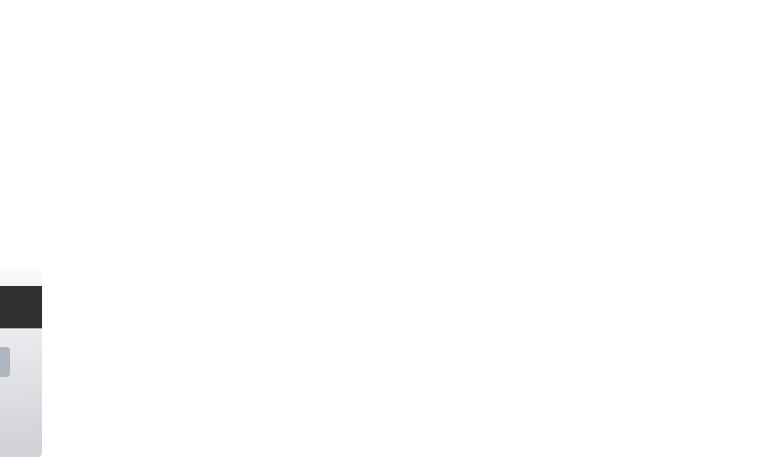
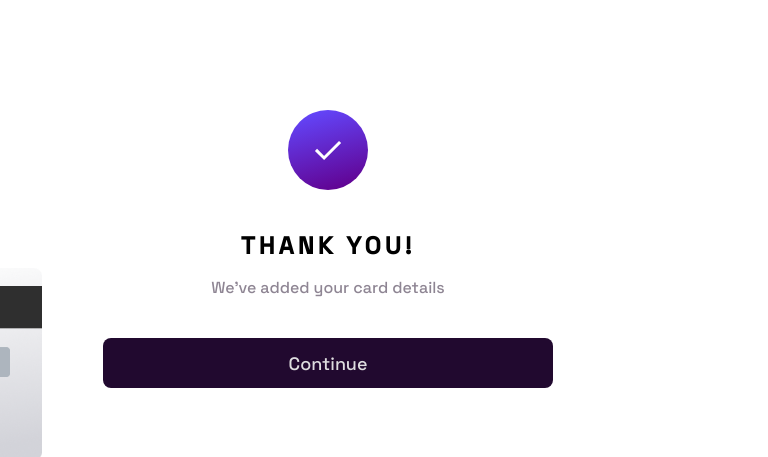
Before and after one commit to EseAlli/interactive-card-form, a plain HTML site: page index.html in a window 1280 px wide. Both pictures are taken after typing "Sample", "Sample", "Sample", "Sample", "Sample" into the empty fields and a click on the button "Confirm". Shown: the part 139-596 px from the top of the page, 512-1280 px from the left. Drawn offline with Linux system fonts and the light colour scheme.

Commit message:
implemented complete state

```diff
--- a/index.html
+++ b/index.html
@@ -32,7 +32,14 @@
               <div>
                 <img src="./images/card-logo.svg" alt="card-logo" />
                 <h3 class="card-no">0000 0000 0000 0000</h3>
-                <p class="card-holder">Jane Appleseed <span class="card-date"> <span class="mnth">00</span>/<span class="yr">00</span></p>
+                <p class="card-holder">
+                  Jane Appleseed
+                  <span class="card-date">
+                    <span class="mnth">00</span>/<span class="yr"
+                      >00</span
+                    ></span
+                  >
+                </p>
               </div>
             </div>
           </div>
@@ -74,7 +81,8 @@
           <button>Confirm</button>
         </form>
 
-        <div class="thank-you" style="display: none">
+        <div class="thank-you">
+          <img src="./images/icon-complete.svg" />
           <h1>Thank you!</h1>
           <p>We've added your card details</p>
           <button>Continue</button>
--- a/index.js
+++ b/index.js
@@ -11,6 +11,7 @@ const dateError = document.querySelector(".date small");
 const inputs = Array.from(document.querySelectorAll(".date-cvc input"));
 const formInputs = Array.from(document.querySelectorAll("input"));
 const date = document.querySelector(".card-date");
+const thank = document.querySelector(".thank-you");
 
 function checkValidity() {
   let pattern = /^(\(?\+?[0-9]*\)?)?[0-9_\- \(\)]*$/;
@@ -32,8 +33,8 @@ function checkValidity() {
       month.value === ""
     )
   ) {
-    console.log("hello");
     form.style.display = "none";
+    thank.style.display = "flex";
   }
 }
 
--- a/styles/style.scss
+++ b/styles/style.scss
@@ -185,6 +185,7 @@ button {
   margin: 1.5rem 0;
   font-weight: 500;
   font-family: "Space Grotesk", sans-serif;
+  width: 100%;
 
   &:hover {
     cursor: pointer;
@@ -221,6 +222,30 @@ button {
 
 .cvc {
   inline-size: 100%;
+}
+
+.thank-you {
+  align-self: center;
+  display: none;
+  flex-direction: column;
+  align-items: center;
+  width: 90%;
+  margin: 2rem auto;
+  gap: 1rem;
+  max-width: 450px;
+
+  & > h1 {
+    text-transform: uppercase;
+    letter-spacing: 0.25rem;
+  }
+
+  img {
+    margin-bottom: 1.5rem;
+  }
+
+  p {
+    color: var(--secondary-grayish-violet);
+  }
 }
 
 @media (min-width: 375px) {
```
Also changed, not shown: styles/style.css.
